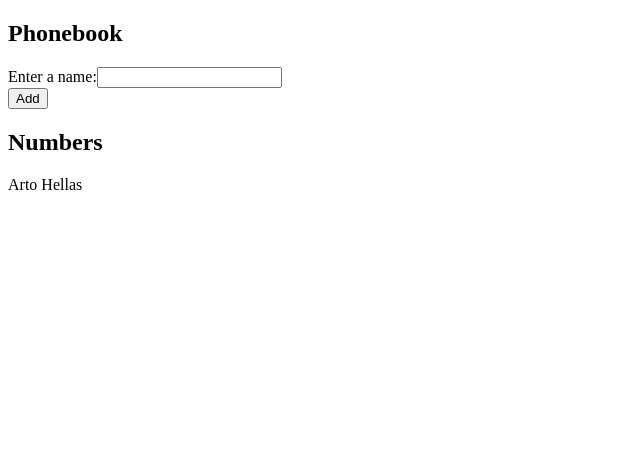
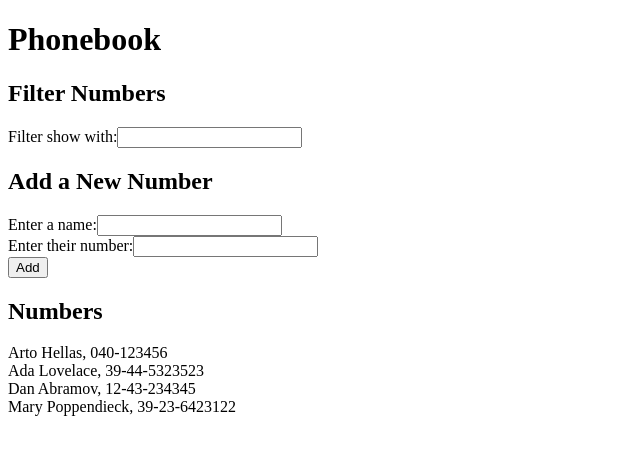
Before and after one commit to vk-56/fso-exercises, a React (Vite) app in the folder part2/phonebook/: page / in a window 1280 px wide. Shown: the top 454 px of the page, without its empty margins (0-640 px from the left). Built offline with nearby package versions, Linux system fonts and the light colour scheme.

Commit message:
Finished till 2.10

```diff
--- /dev/null
+++ b/part2/phonebook/components/Filter.jsx
@@ -0,0 +1,13 @@
+const Filter = ({ name, setName }) =>
+    <>
+      <h2>Filter Numbers</h2>
+      <div>
+        Filter show with:
+        <input
+            value={name}
+            onChange={(event) => setName(event.target.value)}
+        />
+      </div>
+    </>
+
+export default Filter
--- /dev/null
+++ b/part2/phonebook/components/NumberForm.jsx
@@ -0,0 +1,24 @@
+const NumberForm = ({ addEntry, newName, setNewName, newNumber, setNewNumber }) =>
+    <form onSubmit={addEntry}>
+      <div>
+        Enter a name:
+        <input
+          value={newName}
+          onChange={(event) => setNewName(event.target.value)}
+        />
+      </div>
+      <div>
+        Enter their number:
+        <input
+          value={newNumber}
+          onChange={(event) => setNewNumber(event.target.value)}
+        />
+      </div>
+      <div>
+        <button type="submit">
+          Add
+        </button>
+      </div>
+    </form>
+
+export default NumberForm
--- /dev/null
+++ b/part2/phonebook/components/Numbers.jsx
@@ -0,0 +1,3 @@
+const Numbers = ({ searchNumbers }) => searchNumbers().map( (person) => <div key={person.id}>{person.name}, {person.number}</div>)
+
+export default Numbers
--- a/part2/phonebook/src/App.jsx
+++ b/part2/phonebook/src/App.jsx
@@ -1,39 +1,62 @@
 import { useState } from 'react'
+import Numbers from '../components/Numbers'
+import Filter from '../components/Filter'
+import NumberForm from '../components/NumberForm'
 
 const App = () => {
-  const [ persons, setPersons ] = useState([
-    { name: 'Arto Hellas' }
+  const [persons, setPersons] = useState([
+    { name: 'Arto Hellas', number: '040-123456', id: 1 },
+    { name: 'Ada Lovelace', number: '39-44-5323523', id: 2 },
+    { name: 'Dan Abramov', number: '12-43-234345', id: 3 },
+    { name: 'Mary Poppendieck', number: '39-23-6423122', id: 4 }
   ])
+
   const [ newName, setNewName ] = useState('')
+  const [ newNumber, setNewNumber ] = useState('')
+  const [ filterName, setFilterName ] = useState('')
 
   const addEntry = (event) => {
     event.preventDefault()
     const personObj = {
-      name: newName
+      name: newName,
+      number: newNumber,
+      id: Math.max(...persons.map( (person) => person.id )) + 1
     }
-    setPersons(persons.concat(personObj))
-    setNewName('')
+
+    const isPresent = persons.find( ({ name }) => name === newName)
+
+    if(isPresent) {
+      alert(`${newName} is already added to phonebook`)
+      setNewName('')
+      setNewNumber('')
+    }
+    else {
+      setPersons(persons.concat(personObj))
+      setNewName('')
+      setNewNumber('')
+    }
+  }
+
+  const searchNumbers = () => {
+    return persons.filter(
+      (person) => person.name.toLowerCase().includes(filterName.toLowerCase())
+    )
   }
 
   return (
     <div>
-      <h2>Phonebook</h2>
-      <form onSubmit={addEntry}>
-        <div>
-          Enter a name:
-          <input
-            value={newName}
-            onChange={(event) => setNewName(event.target.value)}
-          />
-        </div>
-        <div>
-          <button type="submit">
-            Add
-          </button>
-        </div>
-      </form>
+      <h1>Phonebook</h1>
+      <Filter name={filterName} setName={setFilterName} />
+      <h2>Add a New Number</h2>
+      <NumberForm
+        addEntry={addEntry}
+        newName={newName}
+        setNewName={setNewName}
+        newNumber={newNumber}
+        setNewNumber={setNewNumber}
+      />
       <h2>Numbers</h2>
-      {persons.map( (person) => <div key={person.name}>{person.name}</div>)}
+      <Numbers searchNumbers={searchNumbers} />
     </div>
   )
 }
```
